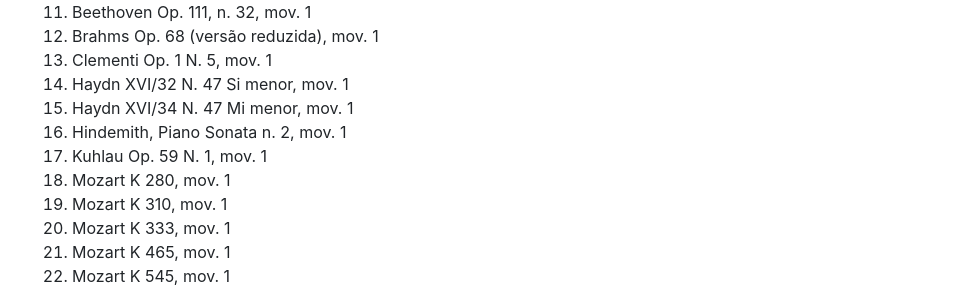
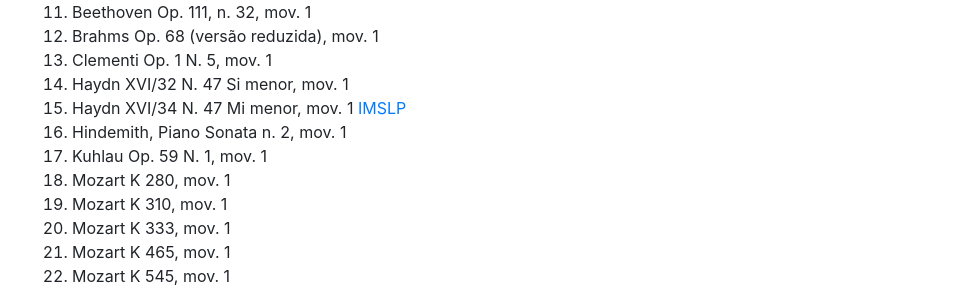
Before and after one commit to kroger/genosmus, a Jekyll site: the page built from _marcos/musa72.md, in a window 1280 px wide and 900 px high, scrolled down 2332 px. Shown: the part 162-454 px from the top of the window, without its empty margins (68-1026 px from the left). Built offline with Jekyll 4.4.1, drawn with Linux system fonts in a browser that asks for light colours; the table of contents is made by our own code.

Commit message:
Link para partitura no IMSLP

```diff
--- a/_marcos/musa72.md
+++ b/_marcos/musa72.md
@@ -105,7 +105,7 @@
  11. Brahms Op. 68 (versão reduzida), mov. 1
  12. Clementi Op. 1 N. 5, mov. 1
  13. Haydn XVI/32 N. 47 Si menor, mov. 1
- 13. Haydn XVI/34 N. 47 Mi menor, mov. 1
+ 13. Haydn XVI/34 N. 47 Mi menor, mov. 1 [IMSLP](http://ks4.imslp.info/files/imglnks/usimg/e/ef/IMSLP00150-Haydn_-_Piano_Sonata_No_34_in_e.pdf)
  14. Hindemith, Piano Sonata n. 2, mov. 1
  15. Kuhlau Op. 59 N. 1, mov. 1
  16. Mozart K 280, mov. 1
```
